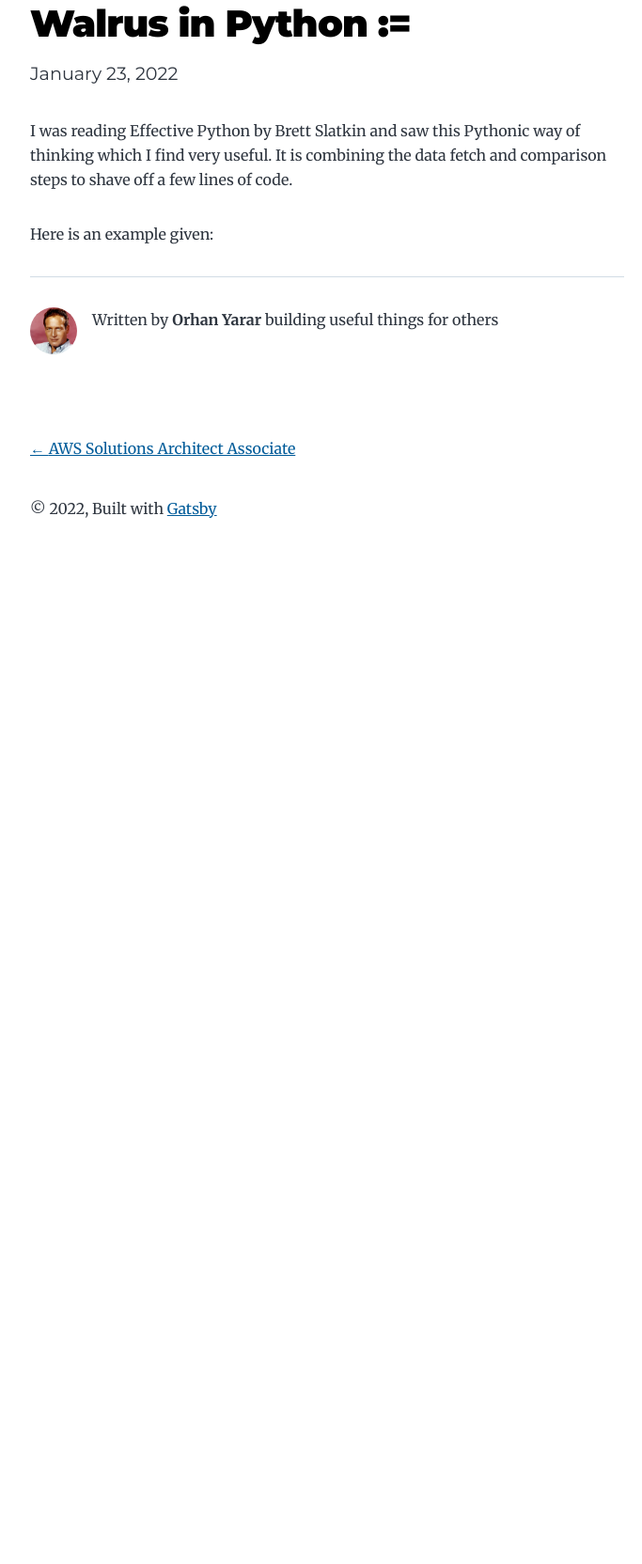
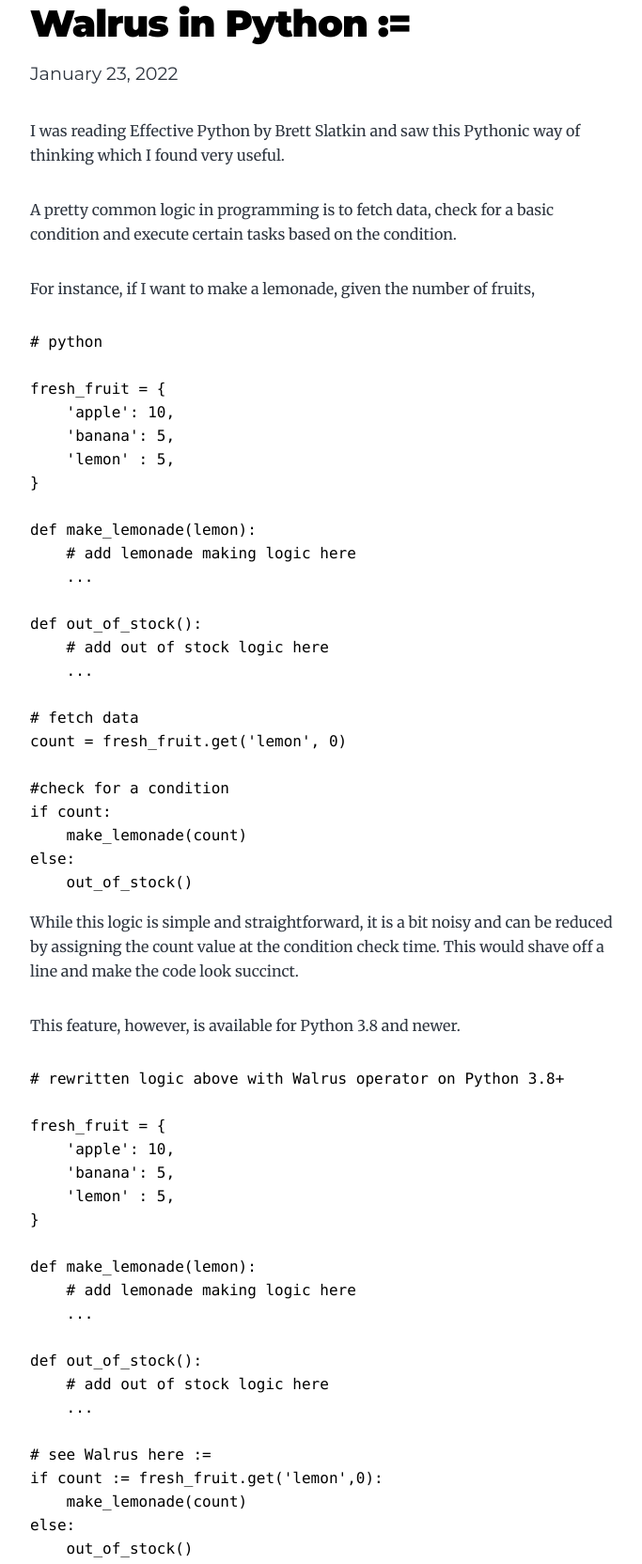
Before and after one commit to orhanIBM/blog, a Gatsby site: page /python-walrus/ in a window 1280 px wide. Shown: the part 114-1778 px from the top of the page at 94% size, without its empty margins (292-975 px from the left). Before the commit the page ends 800 px from the top, so only its background shows below. Built offline with nearby package versions, Linux system fonts and the light colour scheme; Gatsby itself is replaced by a stand-in of ours; some packages are replaced by stand-ins of ours; code samples lack their colours.

Commit message:
Python Walrus Operator added

````diff
--- a/content/blog/python-walrus/index.md
+++ b/content/blog/python-walrus/index.md
@@ -4,6 +4,64 @@
 description: Simplify the pattern of fetch a data, compare it to something else, and then use it
 ---
 
-I was reading Effective Python by Brett Slatkin and saw this Pythonic way of thinking which I find very useful. It is combining the data fetch and comparison steps to shave off a few lines of code.
+I was reading Effective Python by Brett Slatkin and saw this Pythonic way of thinking which I found very useful.
 
-Here is an example given:
+A pretty common logic in programming is to fetch data, check for a basic condition and execute certain tasks based on the condition.
+
+For instance, if I want to make a lemonade, given the number of fruits,
+```python
+# python
+
+fresh_fruit = {
+    'apple': 10,
+    'banana': 5,
+    'lemon' : 5,
+}
+
+def make_lemonade(lemon):
+    # add lemonade making logic here
+    ...
+
+def out_of_stock():
+    # add out of stock logic here
+    ...
+
+# fetch data
+count = fresh_fruit.get('lemon', 0)
+
+#check for a condition
+if count:
+    make_lemonade(count)
+else:
+    out_of_stock()
+
+```
+
+While this logic is simple and straightforward, it is a bit noisy and can be reduced by assigning the count value at the condition check time. This would shave off a line and make the code look succinct.
+
+This feature, however, is available for Python 3.8 and newer.
+
+```python
+# rewritten logic above with Walrus operator on Python 3.8+
+
+fresh_fruit = {
+    'apple': 10,
+    'banana': 5,
+    'lemon' : 5,
+}
+
+def make_lemonade(lemon):
+    # add lemonade making logic here
+    ...
+
+def out_of_stock():
+    # add out of stock logic here
+    ...
+
+# see Walrus here :=
+if count := fresh_fruit.get('lemon',0):
+    make_lemonade(count)
+else:
+    out_of_stock()
+
+```
````
